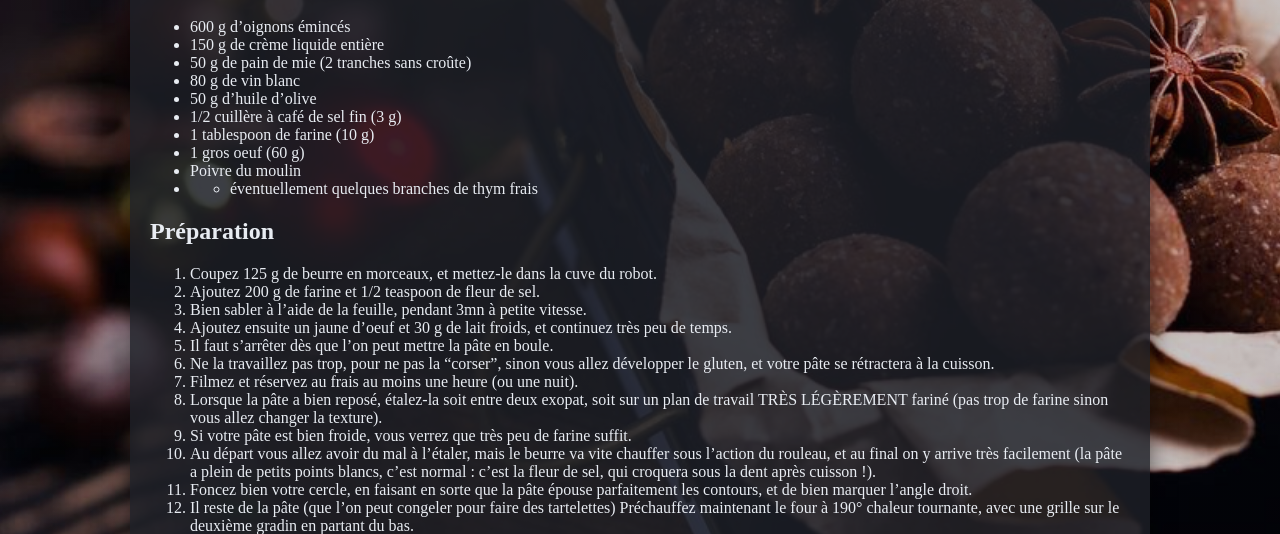
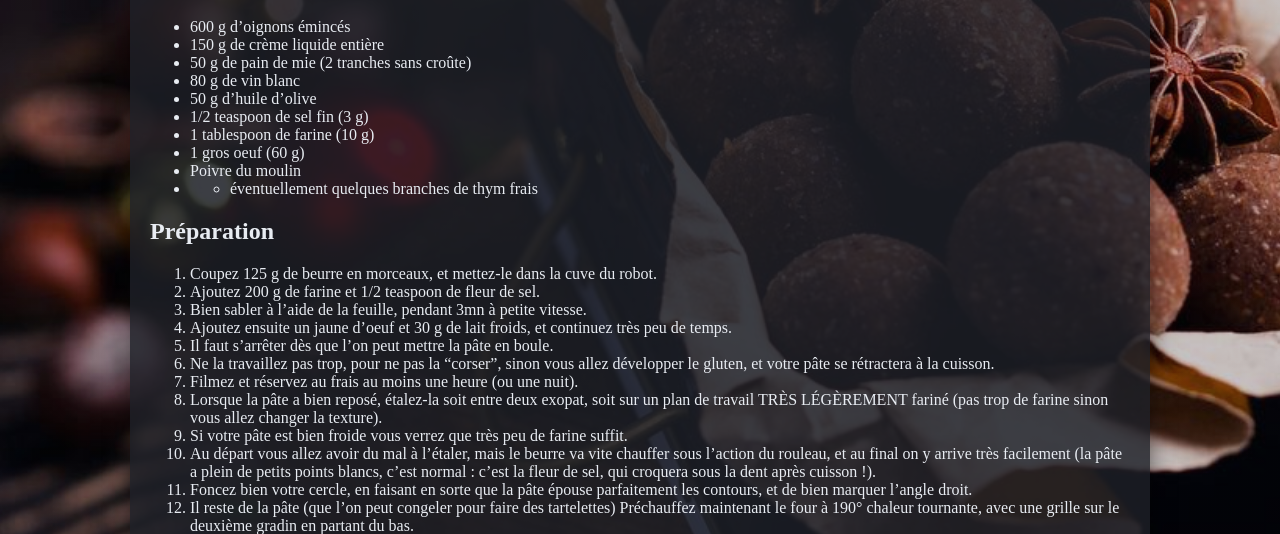
Before and after one commit to phlered/recettes, a Jekyll site: the page built from _recettes/tarte_aux_oignons.md, in a window 1280 px wide and 900 px high, scrolled down 491 px. Shown: the part 152-686 px from the top of the window. Built offline with Jekyll 4.4.1, drawn with Linux system fonts in a browser that asks for light colours.

Commit message:
Ajout recette Tarte aux oignons

```diff
--- a/_recettes/tarte_aux_oignons.md
+++ b/_recettes/tarte_aux_oignons.md
@@ -17,7 +17,7 @@
   - "50 g de pain de mie (2 tranches sans croûte)"
   - "80 g de vin blanc"
   - "50 g d'huile d'olive"
-  - "1/2 cuillère à café de sel fin (3 g)"
+  - "1/2 teaspoon de sel fin (3 g)"
   - "1 tablespoon de farine (10 g)"
   - "1 gros oeuf (60 g)"
   - "Poivre du moulin"
@@ -43,7 +43,7 @@
 - 50 g de pain de mie (2 tranches sans croûte)
 - 80 g de vin blanc
 - 50 g d'huile d'olive
-- 1/2 cuillère à café de sel fin (3 g)
+- 1/2 teaspoon de sel fin (3 g)
 - 1 tablespoon de farine (10 g)
 - 1 gros oeuf (60 g)
 - Poivre du moulin
@@ -59,7 +59,7 @@
 6. Ne la travaillez pas trop, pour ne pas la "corser", sinon vous allez développer le gluten, et votre pâte se rétractera à la cuisson.
 7. Filmez et réservez au frais au moins une heure (ou une nuit).
 8. Lorsque la pâte a bien reposé, étalez-la soit entre deux exopat, soit sur un plan de travail TRÈS LÉGÈREMENT fariné (pas trop de farine sinon vous allez changer la texture).
-9. Si votre pâte est bien froide, vous verrez que très peu de farine suffit.
+9. Si votre pâte est bien froide vous verrez que très peu de farine suffit.
 10. Au départ vous allez avoir du mal à l'étaler, mais le beurre va vite chauffer sous l'action du rouleau, et au final on y arrive très facilement (la pâte a plein de petits points blancs, c'est normal : c'est la fleur de sel, qui croquera sous la dent après cuisson !).
 11. Foncez bien votre cercle, en faisant en sorte que la pâte épouse parfaitement les contours, et de bien marquer l'angle droit.
 12. Il reste de la pâte (que l'on peut congeler pour faire des tartelettes) Préchauffez maintenant le four à 190° chaleur tournante, avec une grille sur le deuxième gradin en partant du bas.
```
